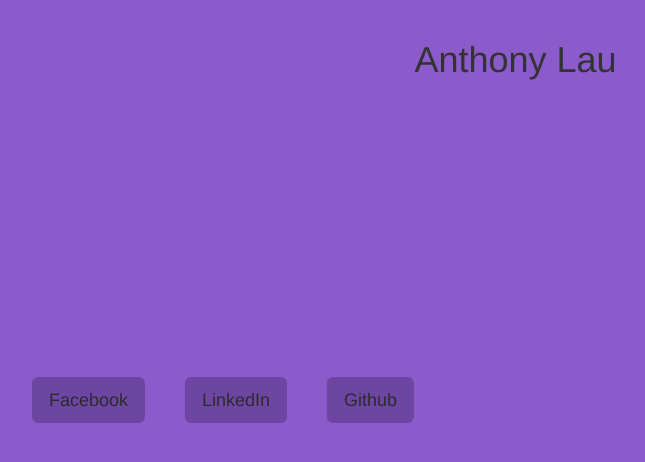
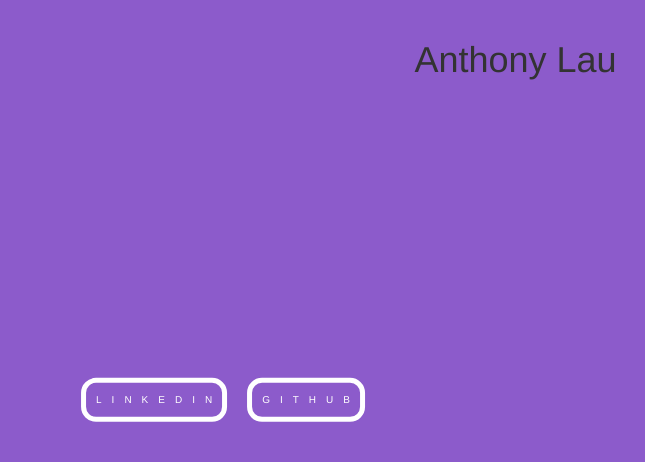
Before and after one commit to Anthony-Lau/the-anthony-lau, a React (Create React App) app: page / in a window 1280 px wide. Shown: the top 462 px of the page, without its empty margins (417-1062 px from the left). Built offline with nearby package versions, Linux system fonts and the light colour scheme.

Commit message:
feat: 🎸 Added new styling to buttons
BREAKING CHANGE: N

Issues: N

```diff
--- a/src/components/Body.js
+++ b/src/components/Body.js
@@ -6,7 +6,6 @@
   render() {
     return (
       <div className="body">
-        <Button socialMedia="Facebook" link="https://www.facebook.com/anthony.lau.161"></Button>
         <Button socialMedia="LinkedIn" link="https://www.linkedin.com/in/anthony-lau-29a738117"></Button>
         <Button socialMedia="Github" link="https://github.com/Anthony-Lau"></Button>
       </div>
--- a/src/components/Button.css
+++ b/src/components/Button.css
@@ -1,9 +1,25 @@
 .button {
-  display: inline-block;
-  margin: 20px;
+  display: inline-flex;
+  flex-direction: column;
+  margin: 1rem;
+  flex-wrap: wrap;
+  justify-content: center;
+  align-content: center;
+  border: .5rem solid white;
+  border-radius: 1.5rem;
+  min-height: 4rem;
 }
 
-.btn-lg{
-  background-color: #6d45a2 !important;
-  border-color: #6d45a2 !important
+a.button:hover{
+  text-decoration: none;
 }
+
+.link {
+  vertical-align: middle;
+  font-size: 1rem;
+  text-transform: uppercase;
+  letter-spacing: 1rem;
+  margin-right: -1rem;
+  color: white;
+  padding: 1rem;
+}
--- a/src/components/Button.js
+++ b/src/components/Button.js
@@ -4,9 +4,11 @@
 class Button extends Component {
   render() {
     return (
-      <div className="button">
-        <a href={this.props.link} class="btn btn-lg" style={{color: "#2c2b2c"}}>{this.props.socialMedia}</a>
-      </div>
+      <a href={this.props.link} className="button">
+        <div className="link">
+            {this.props.socialMedia}
+        </div>
+      </a>
     );
   }
 }
```
